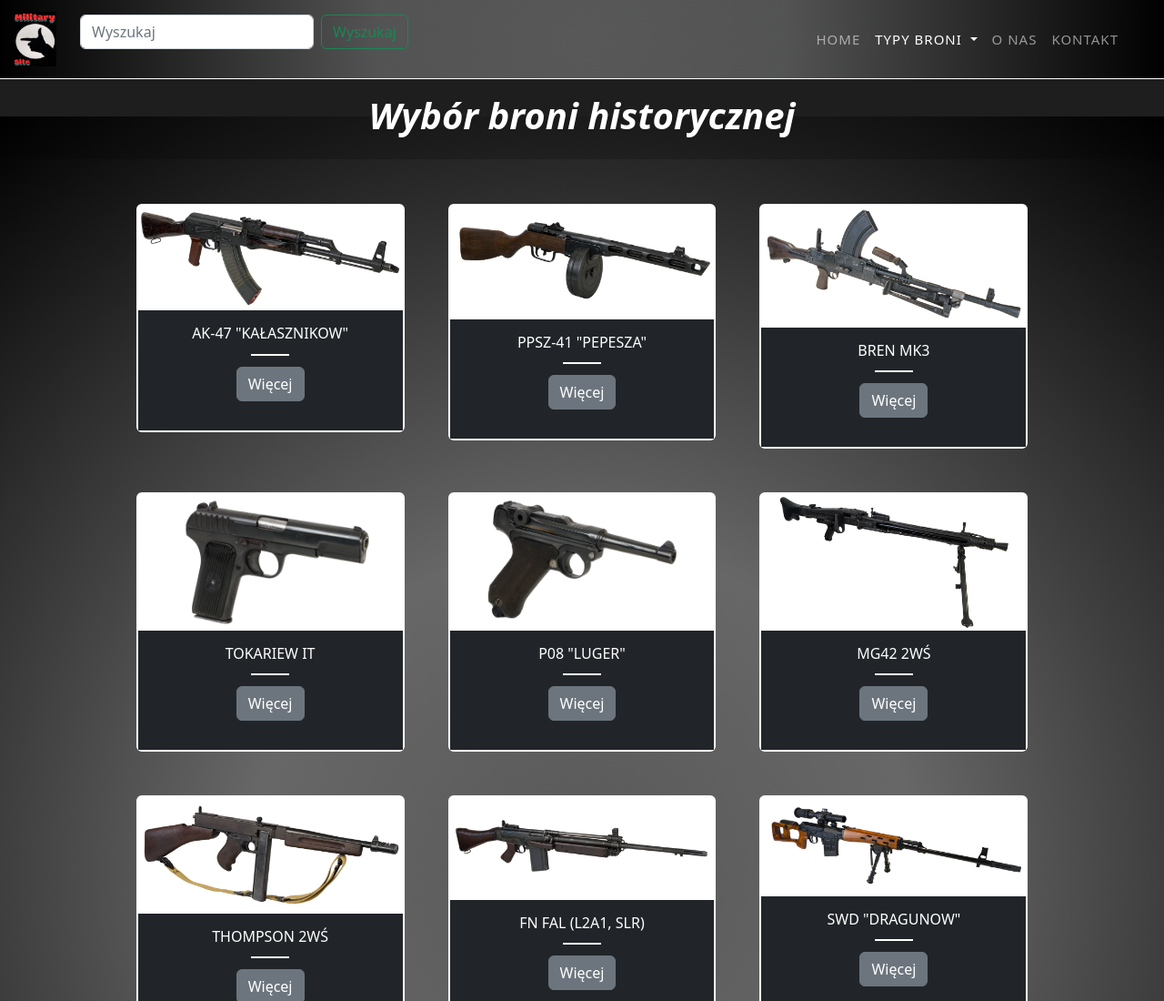
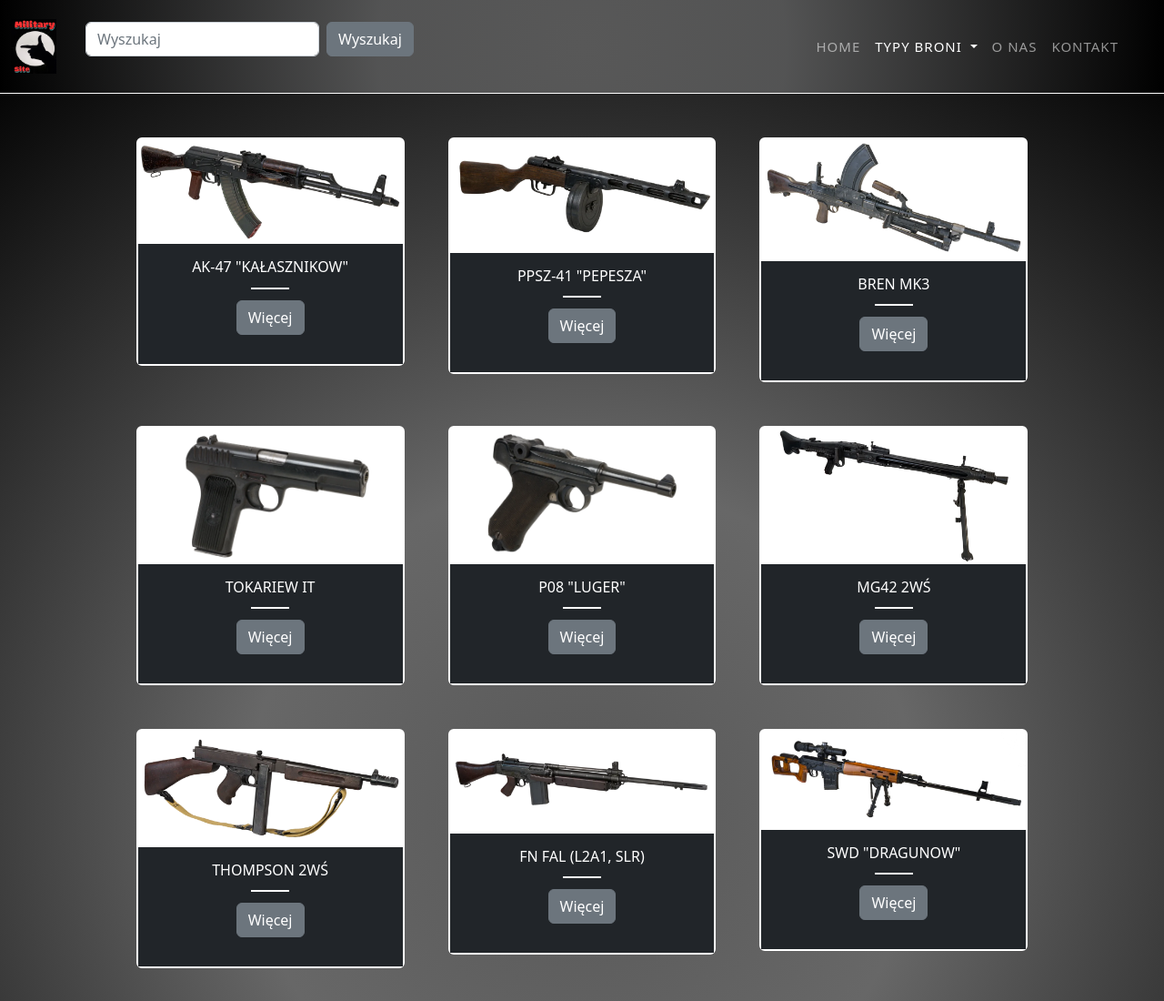
Before and after one commit to PanPurpura/Techniki-www, a plain HTML site: page bron_historyczna.html in a window 1280 px wide. Shown: the top 1100 px of the page at 91% size. Drawn offline with nearby package versions, Linux system fonts and the light colour scheme.

Commit message:
Poprawiono wyszukiwanie i dodano paddingi

```diff
--- a/bron_historyczna.html
+++ b/bron_historyczna.html
@@ -12,16 +12,16 @@
 
     <nav class="navbar navbar-expand-lg sticky-top navbar-dark bg-dark">
         <div class="container-fluid">
-            <a class="navbar-brand" href="#">
+            <a class="navbar-brand" href="index.html">
                 <img src="img/military_site.jpg" width="50" height="60" alt="..."/>
             </a>
             <button class="navbar-toggler" type="button" data-bs-toggle="collapse" data-bs-target="#navbarNavDropdown" aria-controls="navbarNavDropdown" aria-expanded="false" aria-label="Toggle navigation">
                 <span class="navbar-toggler-icon"></span>
             </button>
             <div class="collapse navbar-collapse" id="navbarNavDropdown">
-                <form class="d-flex search" role="search">
+                <form class="d-flex search p-3" role="search">
                     <input class="form-control me-2" type="search" placeholder="Wyszukaj" aria-label="Search">
-                    <button class="btn btn-outline-success" type="submit">Wyszukaj</button>
+                    <button class="btn btn-secondary" type="submit">Wyszukaj</button>
                 </form>
                 <ul class="navbar-nav ms-auto">
                     <li class="nav-item">
@@ -48,16 +48,11 @@
         </div>
     </nav>
 
-    <div class="container-fluid contact">
-        <div class="container py-3 text-center">
-            <h1 class="text-white"><i><b>Wybór broni historycznej</b></i></h1>
-        </div>
-    </div>
-
     <div class="container-fluid Background">
         <div class="container text-center">
             <div class="row row-cols-1 row-cols-lg-3 row-cols-sm-2 g-5 py-5 text-center justify-content-center">
                 <div class="col">
+
                     <div class="card">
                         <img src="img/kar98k.jpg" class="card-img-top c_Photo" alt="...">
                         <div class="card-body bg-dark">
```
Also changed, not shown: Licencja.html (+5 -5 lines), bron_dluga.html (+3 -9 lines), bron_krotka.html (+3 -9 lines), index.html (+3 -3 lines), o_nas.html (+10 -4 lines).
